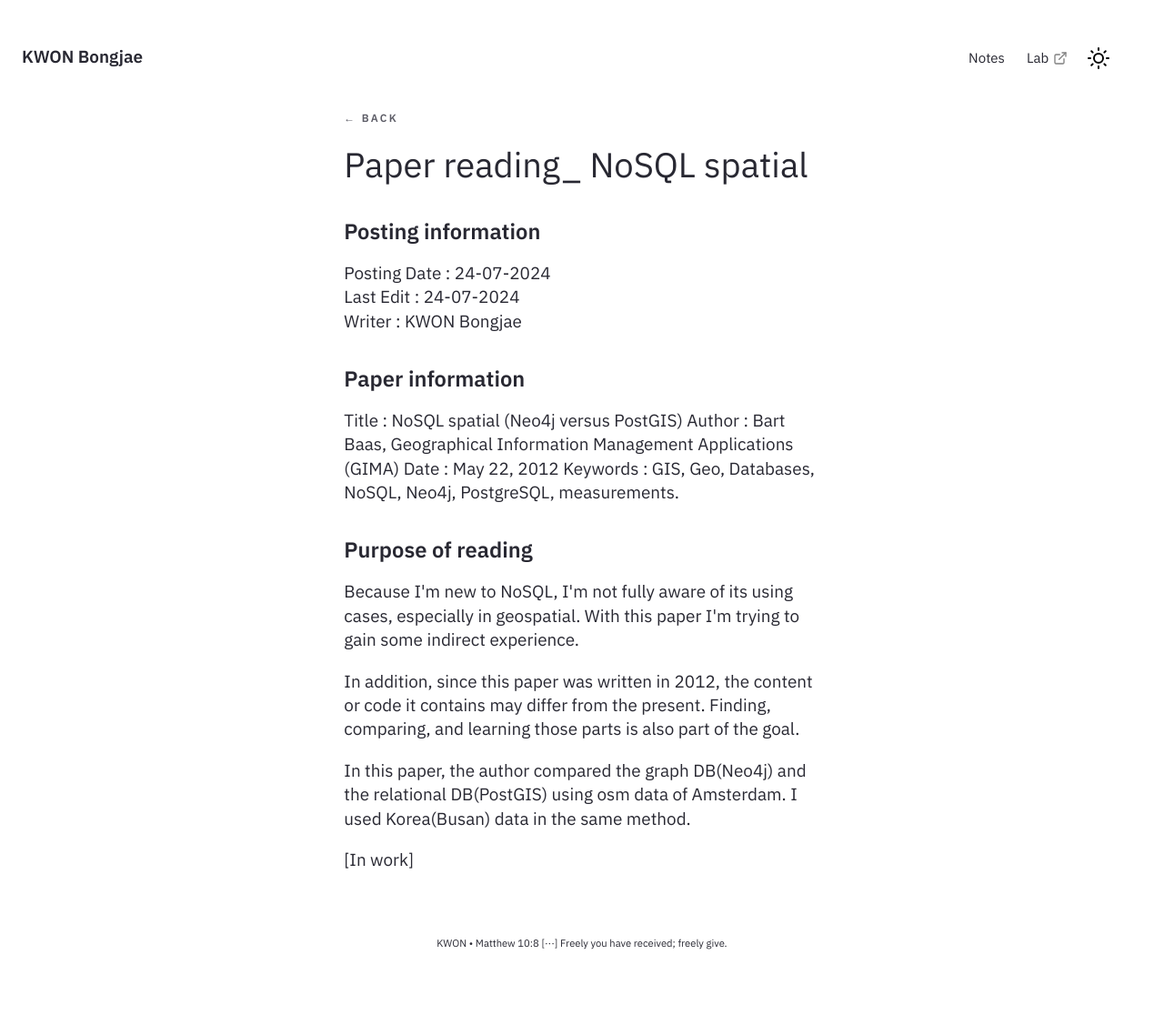
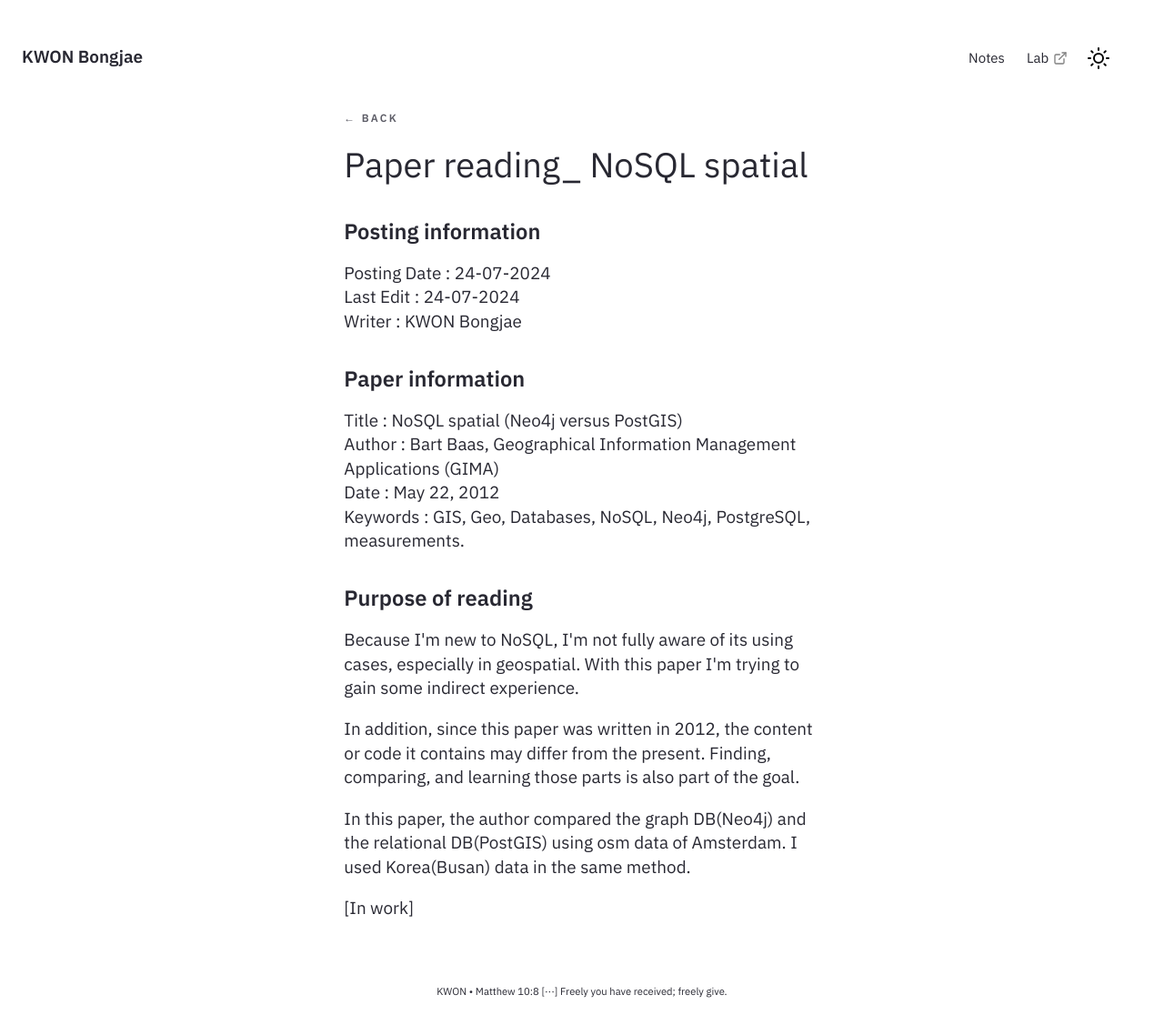
Before and after one commit to bongjaekwon/bongjaekwon.github.io, a Jekyll site: the page built from _notes/GraphDB/Paper reading_ NoSQL spatial.md, in a window 1280 px wide. Shown: the whole page at 91% size. Built offline with Jekyll 4.4.1, drawn with Linux system fonts in a browser that asks for light colours; nearby versions of some CDN libraries; library files that are not in the unit come from our copies; before the commit the page ends 1085 px from its top, so only the background shows below that.

```diff
--- a/_notes/GraphDB/Paper reading_ NoSQL spatial.md
+++ b/_notes/GraphDB/Paper reading_ NoSQL spatial.md
@@ -11,9 +11,9 @@ Writer : KWON Bongjae
 
 #### Paper information
 
-Title : NoSQL spatial (Neo4j versus PostGIS)
-Author : Bart Baas, Geographical Information Management Applications (GIMA)
-Date : May 22, 2012
+Title : NoSQL spatial (Neo4j versus PostGIS) <br>
+Author : Bart Baas, Geographical Information Management Applications (GIMA) <br>
+Date : May 22, 2012 <br>
 Keywords : GIS, Geo, Databases, NoSQL, Neo4j, PostgreSQL, measurements.
 
 #### Purpose of reading
```
